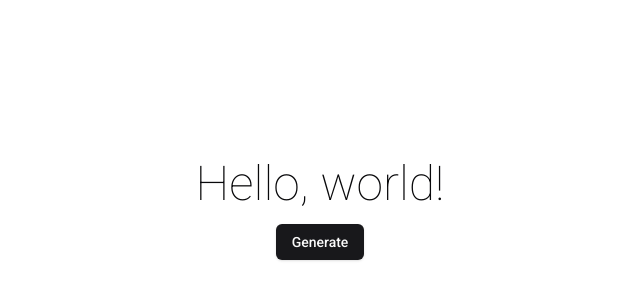
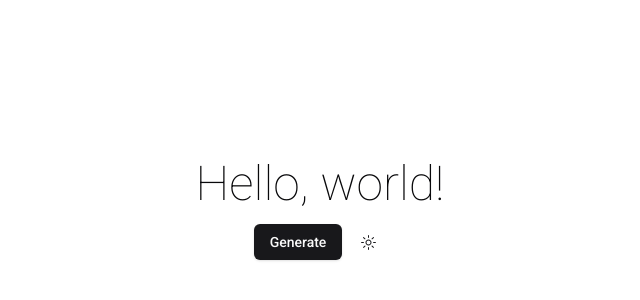
Before and after one commit to FireHead90544/papertrail, a Next.js app: page / in a window 1280 px wide. Shown: the part 190-490 px from the top of the page, without its empty margins (320-960 px from the left). Built offline with nearby package versions, Linux system fonts and the light colour scheme.

Commit message:
feat: setup dark mode

```diff
--- a/app/layout.tsx
+++ b/app/layout.tsx
@@ -1,6 +1,7 @@
 import type { Metadata } from "next";
 import { Roboto } from "next/font/google"
 import "./globals.css";
+import { ThemeProvider } from "@/components/theme/theme-provider";
 
 const font = Roboto({
 	weight: ["100", "300", "400", "500", "700", "900"],
@@ -20,7 +21,14 @@ export default function RootLayout({
   return (
     <html lang="en">
       <body className={`${font.className} antialiased`}>
-        {children}
+        <ThemeProvider
+          attribute="class"
+          defaultTheme="system"
+          enableSystem
+          disableTransitionOnChange
+        >
+          {children}
+        </ThemeProvider>
       </body>
     </html>
   );
--- a/app/page.tsx
+++ b/app/page.tsx
@@ -1,10 +1,14 @@
 import { Button } from "@/components/ui/button";
+import { ThemeToggle } from "@/components/theme/theme-switcher";
 
 export default function Home() {
   return (
     <div className="h-screen w-full flex flex-col justify-center items-center space-y-4">
       <h1 className="text-5xl font-thin">Hello, world!</h1>
-      <Button>Generate</Button>
+      <div className="flex space-x-2">
+        <Button>Generate</Button>
+        <ThemeToggle />
+      </div>
     </div>
   );
 }
--- /dev/null
+++ b/components/theme/theme-provider.tsx
@@ -0,0 +1,9 @@
+"use client";
+
+import * as React from "react";
+import { ThemeProvider as NextThemesProvider } from "next-themes";
+import { type ThemeProviderProps } from "next-themes/dist/types";
+
+export function ThemeProvider({ children, ...props }: ThemeProviderProps) {
+	return <NextThemesProvider {...props}>{children}</NextThemesProvider>;
+}
--- /dev/null
+++ b/components/theme/theme-switcher.tsx
@@ -0,0 +1,26 @@
+"use client";
+
+import * as React from "react";
+import { MoonIcon, SunIcon } from "@radix-ui/react-icons";
+import { Button } from "@/components/ui/button";
+import { useTheme } from "next-themes";
+import { useHasMounted } from "@/hooks/use-has-mounted";
+
+export function ThemeToggle() {
+	const { setTheme, resolvedTheme } = useTheme();
+    const hasMounted = useHasMounted();
+
+    const toggleTheme = () => {
+        setTheme(resolvedTheme === "dark" ? "light" : "dark");
+    }
+
+    if (!hasMounted){
+        return null;
+    }
+
+	return (
+        <Button variant="link" size="icon" className="h-auto" onClick={toggleTheme} aria-label="Switch Theme">
+            { resolvedTheme === "dark" ? <MoonIcon /> : <SunIcon /> }
+        </Button>
+	);
+}
--- /dev/null
+++ b/hooks/use-has-mounted.tsx
@@ -0,0 +1,10 @@
+"use client";
+import { useState, useEffect } from "react";
+
+export const useHasMounted = () => {
+	const [hasMounted, setHasMounted] = useState(false);
+	useEffect(() => {
+		setHasMounted(true);
+	}, []);
+	return hasMounted;
+};
--- a/package.json
+++ b/package.json
@@ -15,6 +15,7 @@
     "clsx": "^2.1.1",
     "lucide-react": "^0.441.0",
     "next": "14.2.11",
+    "next-themes": "^0.3.0",
     "react": "^18",
     "react-dom": "^18",
     "tailwind-merge": "^2.5.2",
```
Also changed, not shown: 1 other file (tests, documents, lock files or other folders).
